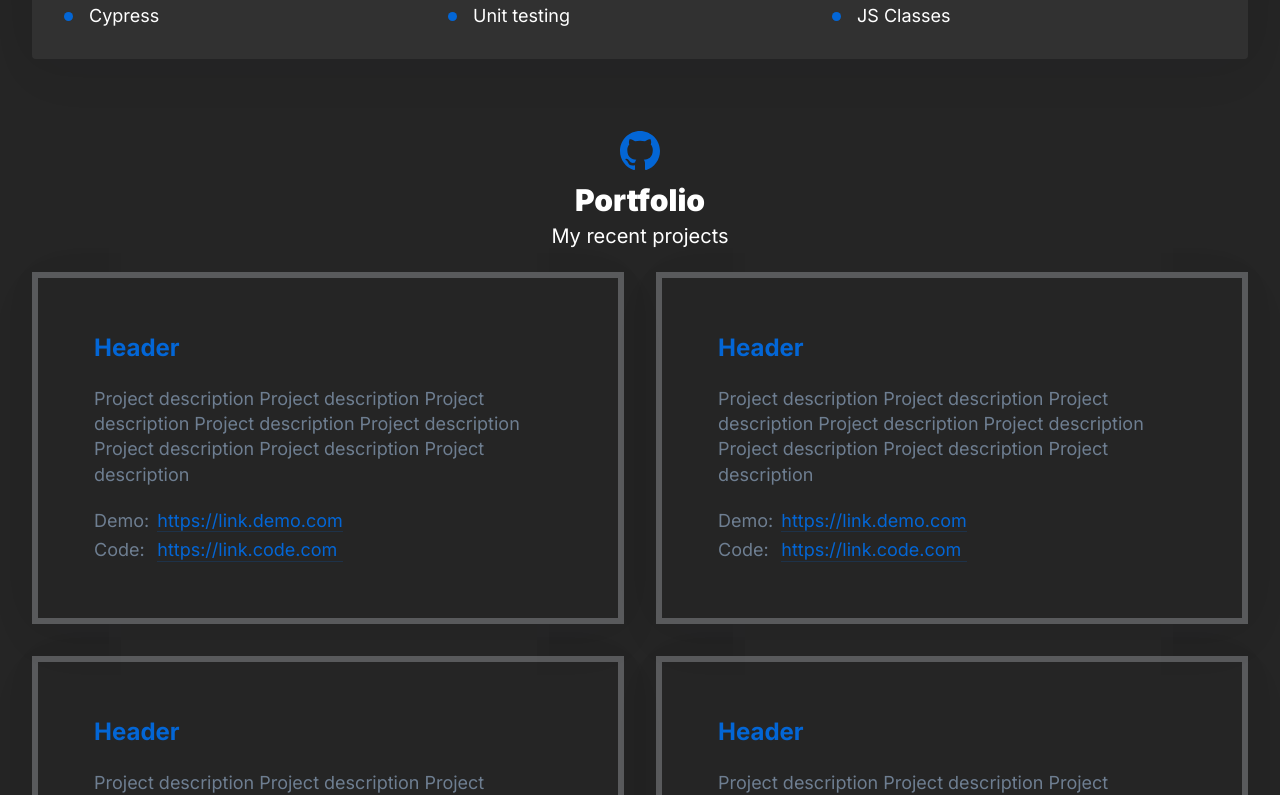
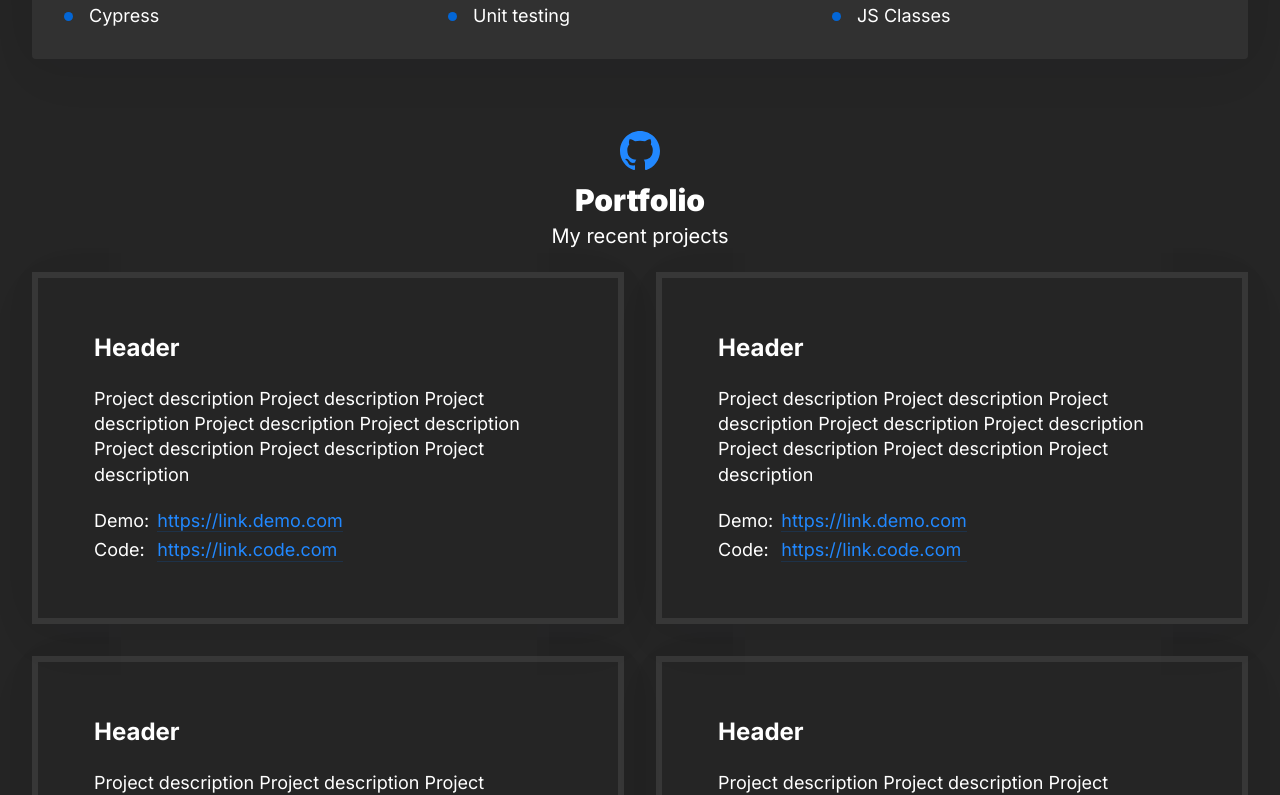
Before and after one commit to Adrode/personal-homepage, a React (Create React App) app: page / in a window 1280 px wide. Shown: the part 1148-1943 px from the top of the page. Built offline with nearby package versions, Linux system fonts and the light colour scheme.

Commit message:
Projects Dark Mode styling

```diff
--- a/src/Projects/Banner/index.js
+++ b/src/Projects/Banner/index.js
@@ -7,7 +7,7 @@ import {
 
 export const Banner = () => (
   <Container>
-    <Logo />
+    <Logo $dark />
     <Header>
       Portfolio
     </Header>
--- a/src/Projects/Banner/styled.js
+++ b/src/Projects/Banner/styled.js
@@ -1,4 +1,4 @@
-import styled from "styled-components";
+import styled, { css } from "styled-components";
 import { ReactComponent as GithubLogo } from "../../images/githubLogo.svg";
 
 export const Container = styled.section`
@@ -17,6 +17,10 @@ export const Logo = styled(GithubLogo)`
     width: 32px;
     height: 32px;
   }
+
+  ${({ $dark }) => $dark && css`
+    color: ${({ theme }) => theme.color.mainBlueDM};
+  `}
 `;
 
 export const Header = styled.h2`
--- a/src/Projects/GithubTile/index.js
+++ b/src/Projects/GithubTile/index.js
@@ -9,9 +9,11 @@ import {
 } from "./styled";
 
 export const GithubTile = () => (
-  <Container>
-    <Header>Header</Header>
-    <Description>
+  <Container $dark>
+    <Header $dark>
+      Header
+    </Header>
+    <Description $dark>
       Project description
       Project description
       Project description
@@ -22,15 +24,21 @@ export const GithubTile = () => (
       Project description
     </Description>
     <LinkContainer>
-      <LinkDescription>
+      <LinkDescription $dark>
         <span>Demo:</span>
         <span>Code:</span>
       </LinkDescription>
       <LinkURLContainer>
-        <LinkURL href={"https://www.google.com"}>
+        <LinkURL
+          $dark
+          href={"https://www.google.com"}
+        >
           https://link.demo.com
         </LinkURL>
-        <LinkURL href={"https://www.google.com"}>
+        <LinkURL
+          $dark
+          href={"https://www.google.com"}
+        >
           https://link.code.com
         </LinkURL>
       </LinkURLContainer>
--- a/src/Projects/GithubTile/styled.js
+++ b/src/Projects/GithubTile/styled.js
@@ -1,4 +1,4 @@
-import styled from "styled-components";
+import styled, { css } from "styled-components";
 
 export const Container = styled.section`
   padding: 56px;
@@ -13,6 +13,14 @@ export const Container = styled.section`
   @media (max-width: ${({ theme }) => theme.breakpoint.small}) {
     padding: 24px;
   }
+
+  ${({ $dark }) => $dark && css`
+    border: 6px solid ${({ theme }) => theme.color.semiGrey};
+
+    &:hover {
+      border: 6px solid ${({ theme }) => theme.color.blueTransparentDM};
+    }
+  `}
 `;
 
 export const Header = styled.h3`
@@ -26,6 +34,10 @@ export const Header = styled.h3`
     margin-bottom: 16px;
     font-size: 16px;
   }
+
+  ${({ $dark }) => $dark && css`
+    color: ${({ theme }) => theme.color.white};
+  `}
 `;
 
 export const Description = styled.p`
@@ -40,6 +52,10 @@ export const Description = styled.p`
     font-size: 14px;
     line-height: 16.9px;
   }
+
+  ${({ $dark }) => $dark && css`
+    color: ${({ theme }) => theme.color.white};
+  `}
 `;
 
 export const LinkContainer = styled.div`
@@ -62,6 +78,10 @@ export const LinkDescription = styled.p`
   @media (max-width: ${({ theme }) => theme.breakpoint.small}) {
     font-size: 14px;
   }
+
+  ${({ $dark }) => $dark && css`
+    color: ${({ theme }) => theme.color.white};
+  `}
 `;
 
 export const LinkURLContainer = styled.div`
@@ -86,4 +106,12 @@ export const LinkURL = styled.a`
   @media (max-width: ${({ theme }) => theme.breakpoint.small}) {
     font-size: 14px;
   }
+
+  ${({ $dark }) => $dark && css`
+    color: ${({ theme }) => theme.color.mainBlueDM};
+
+    &:hover {
+      border-bottom: 1px solid ${({ theme }) => theme.color.mainBlueDM};
+    }
+  `}
 `;
--- a/src/theme.js
+++ b/src/theme.js
@@ -3,9 +3,11 @@ export const theme = {
     white: "#FFFFFF",
     borderTransparent: "#D1D5DA4D",
     textSecondary: "#6E7E91",
+    semiGrey: "#D1D5DA1A",
     mainBlueLM: "#0366D6",
     mainBlueDM: "#2188FF",
     blueTransparent: "#0366D633",
+    blueTransparentDM: "#0366D680",
     bgLightMode: "#FBFBFE",
     semiDark: "#363636B8",
     blackText: "#252525",
```
